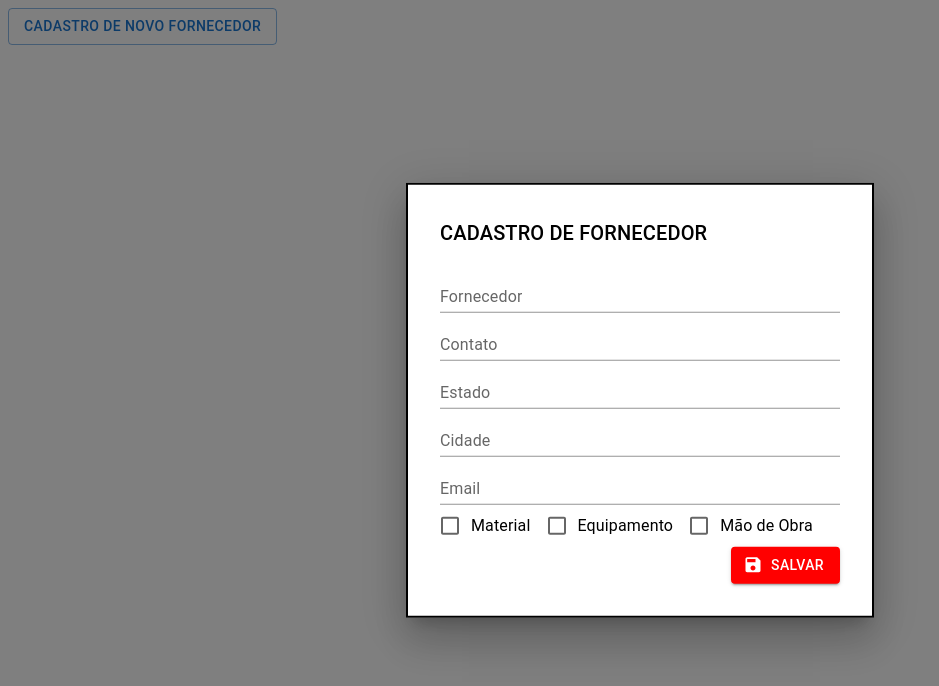
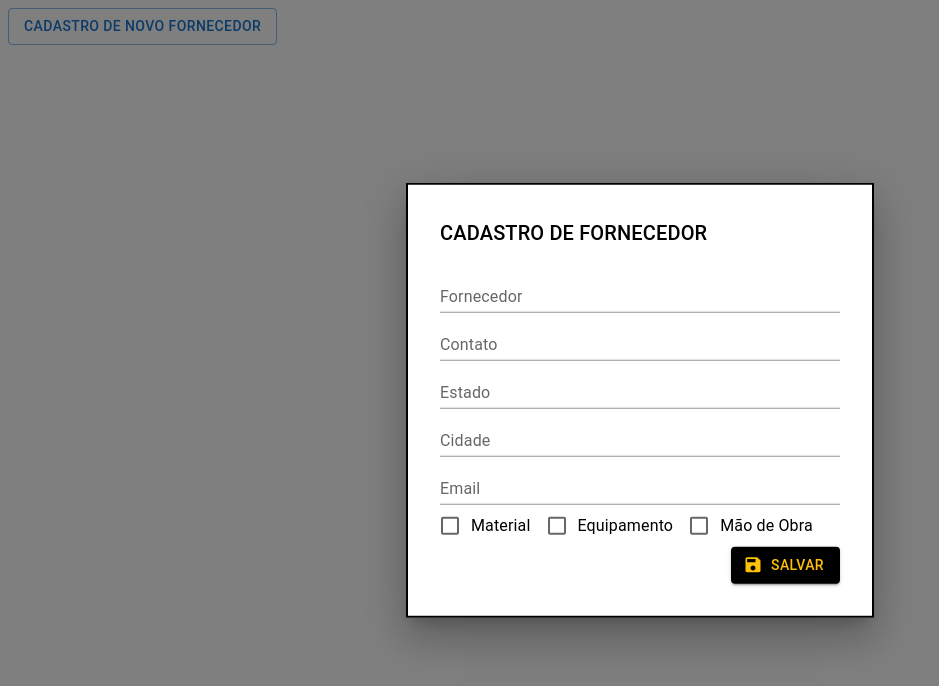
Before and after one commit to beholderorc/Sistema-Beholder, a React (Create React App) app: page / in a window 1280 px wide. Both pictures are taken after a click on the button "CADASTRO DE NOVO FORNECEDOR". Shown: the top 686 px of the page, without its empty margins (0-939 px from the left). Built offline with nearby package versions, Linux system fonts and the light colour scheme.

Commit message:
Munda cor e background do botao

```diff
--- a/src/App.js
+++ b/src/App.js
@@ -146,7 +146,7 @@ const App = () => {
         </FormGroup>
         <Stack container alignItems="flex-end">
           <Button
-            sx={{ background: 'red' }}
+            sx={{ background: '#000', color: '#ffc107' }}
             type="submit"
             variant="contained"
             startIcon={<SaveIcon />}
```
